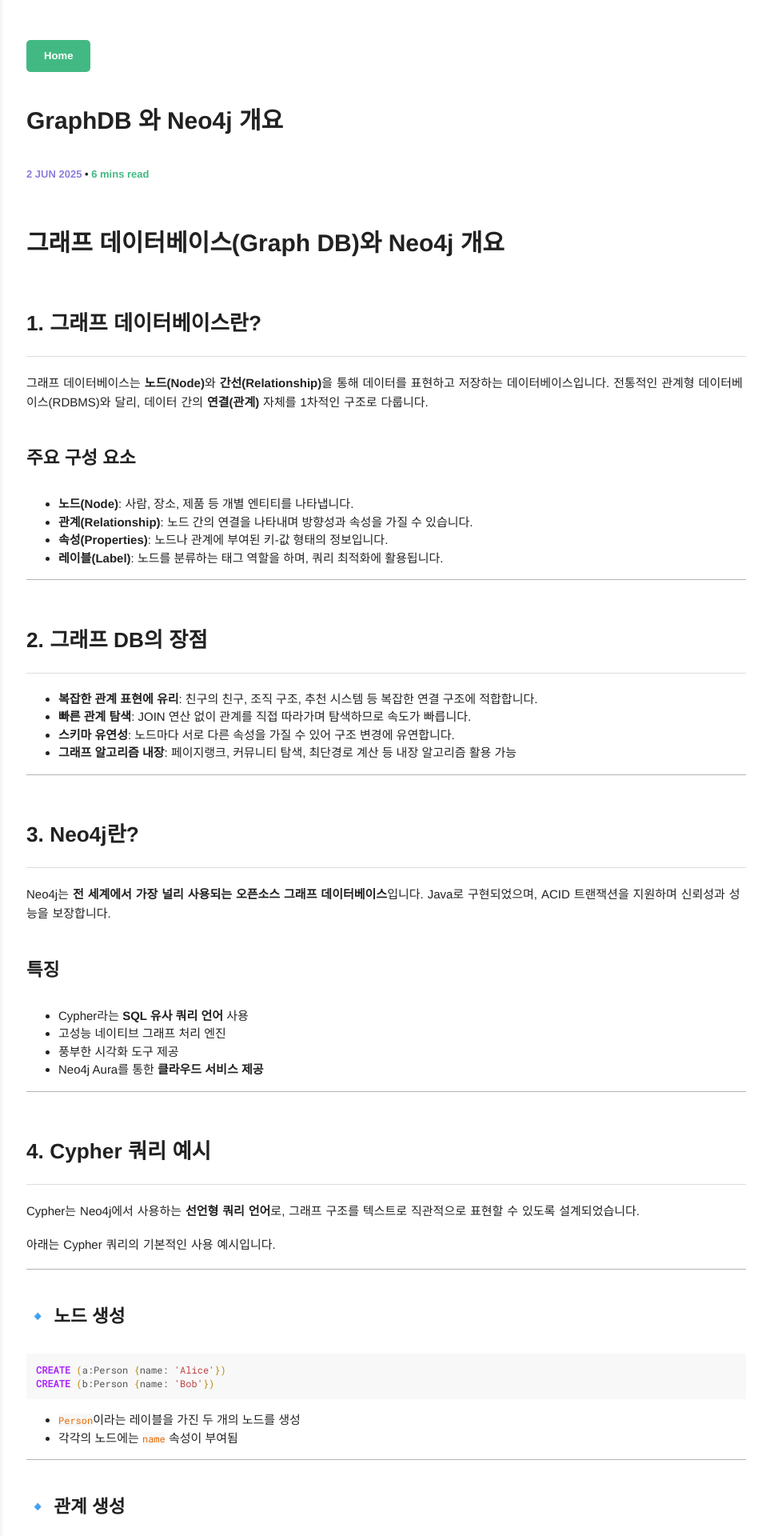
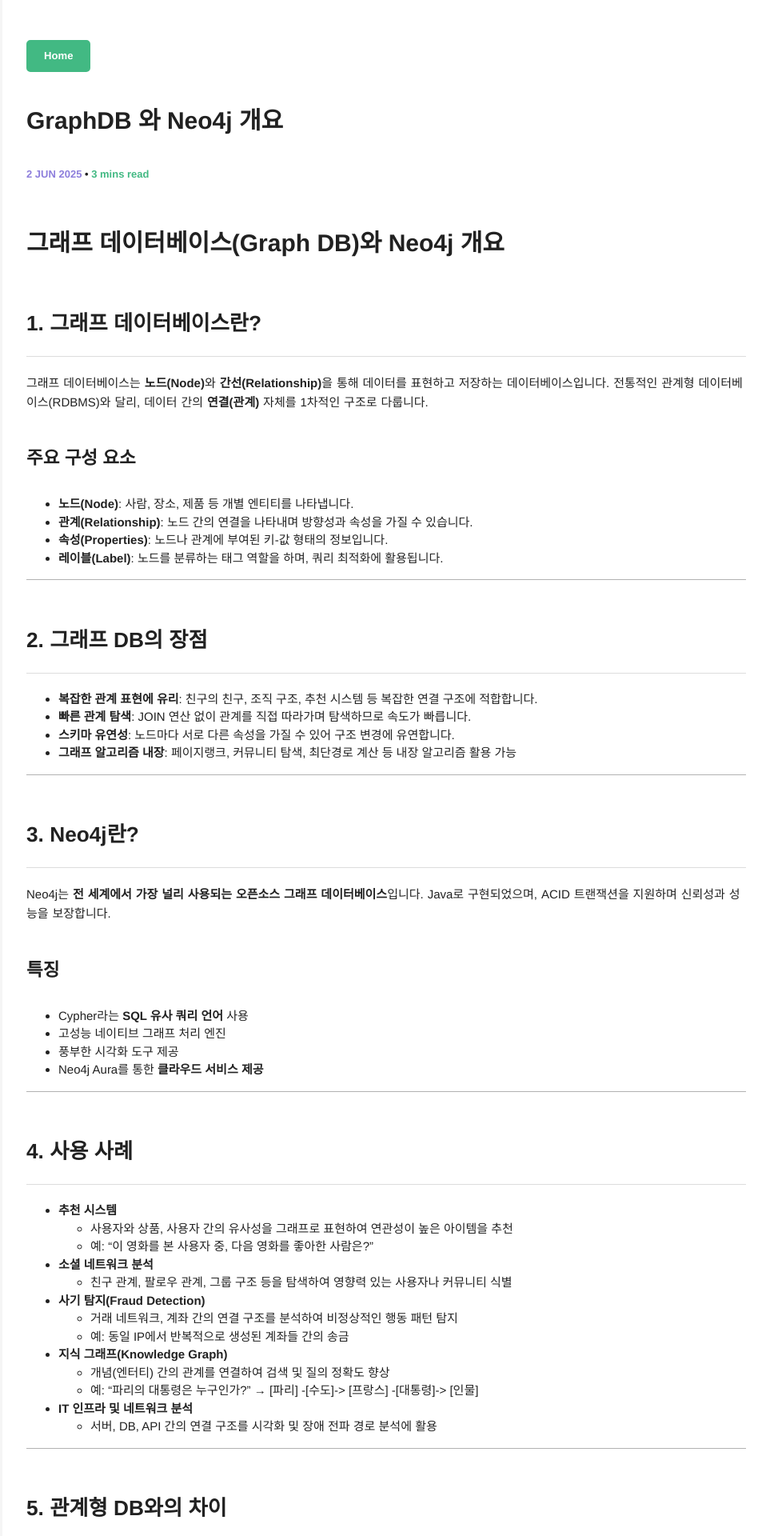
Before and after one commit to Hotsse/hotsse.github.io, a Jekyll site: the page built from _posts/2025-06-02-GraphDB GraphDB 와 Neo4j 개요.md, in a window 1280 px wide. Shown: the top 1920 px of the page at 80% size, without its empty margins (317-1280 px from the left). Built offline with Jekyll 4.4.1, drawn with Linux system fonts in a browser that asks for light colours; comment, search, counter and statistics services are not loaded; some of the changed text lies outside the part shown.

Commit message:
Update 2025-06-02-GraphDB GraphDB 와 Neo4j 개요.md

````diff
--- a/_posts/2025-06-02-GraphDB GraphDB 와 Neo4j 개요.md
+++ b/_posts/2025-06-02-GraphDB GraphDB 와 Neo4j 개요.md
@@ -40,95 +40,7 @@
 
 ---
 
-## 4. Cypher 쿼리 예시
-
-Cypher는 Neo4j에서 사용하는 **선언형 쿼리 언어**로, 그래프 구조를 텍스트로 직관적으로 표현할 수 있도록 설계되었습니다.
-
-아래는 Cypher 쿼리의 기본적인 사용 예시입니다.
-
----
-
-### 🔹 노드 생성
-
-```cypher
-CREATE (a:Person {name: 'Alice'})
-CREATE (b:Person {name: 'Bob'})
-```
-
-- `Person`이라는 레이블을 가진 두 개의 노드를 생성
-- 각각의 노드에는 `name` 속성이 부여됨
-
----
-
-### 🔹 관계 생성
-
-```cypher
-CREATE (a)-[:FRIENDS_WITH]->(b)
-```
-
-- `a` 노드와 `b` 노드를 `FRIENDS_WITH`라는 관계로 연결
-- 관계는 방향성을 가짐 (단방향)
-
-> 관계에도 속성을 부여할 수 있습니다:
-> ```cypher
-> CREATE (a)-[:FRIENDS_WITH {since: 2020}]->(b)
-> ```
-
----
-
-### 🔹 관계 탐색
-
-```cypher
-MATCH (p:Person {name: 'Alice'})-[:FRIENDS_WITH]->(friend)
-RETURN friend.name
-```
-
-- 이름이 "Alice"인 노드를 찾고, 해당 노드로부터 이어진 `FRIENDS_WITH` 관계를 따라 연결된 `friend` 노드를 탐색
-- 친구의 이름을 반환
-
----
-
-### 🔹 노드/관계 업데이트
-
-```cypher
-MATCH (p:Person {name: 'Alice'})
-SET p.age = 30
-```
-
-- "Alice" 노드에 `age` 속성을 추가 또는 업데이트
-
----
-
-### 🔹 노드 삭제
-
-```cypher
-MATCH (p:Person {name: 'Alice'})
-DETACH DELETE p
-```
-
-- 노드와 그에 연결된 모든 관계를 함께 삭제 (`DETACH DELETE` 사용)
-
----
-
-### 🔹 전체 그래프 조회 (예시용)
-
-```cypher
-MATCH (n)-[r]->(m)
-RETURN n, r, m
-```
-
-- 모든 노드와 관계를 조회하여 시각화할 때 사용
-
----
-
-Cypher는 관계 중심의 질의를 매우 직관적으로 표현할 수 있는 강력한 언어입니다.
-SQL과 달리 관계를 표현할 때 JOIN이 필요 없으며, 연결 구조를 자연스럽게 탐색하는 데 최적화되어 있습니다.
-
-> 💡 Cypher에서 `()-[]->()` 구조는 항상
-> `(출발 노드)-[관계]->(도착 노드)`를 의미합니다.
-
-
-## 5. 사용 사례
+## 4. 사용 사례
 
 - **추천 시스템**
   - 사용자와 상품, 사용자 간의 유사성을 그래프로 표현하여 연관성이 높은 아이템을 추천
@@ -150,7 +62,7 @@
 
 ---
 
-## 6. 관계형 DB와의 차이
+## 5. 관계형 DB와의 차이
 
 | 항목             | 관계형 DB (RDBMS)           | 그래프 DB (Neo4j 등)       |
 |------------------|-----------------------------|-----------------------------|
@@ -162,44 +74,7 @@
 
 ---
 
-## 7. Neo4j 실습 환경 소개
-
-### 7.1 Neo4j Desktop
-- 로컬 PC에 설치 가능한 GUI 기반 개발 툴
-- 그래프 생성, 시각화, 쿼리 실행 등 통합 환경 제공
-- 개발 및 테스트용으로 적합
-
-### 7.2 Neo4j Aura
-- Neo4j에서 제공하는 공식 클라우드 서비스
-- 별도 설치 없이 웹에서 데이터베이스 생성 및 운영 가능
-- 무료 플랜 제공 (Aura Free)
-
-### 7.3 Neo4j Browser
-- 웹 기반 UI (`http://localhost:7474`)
-- Cypher 쿼리 실행 및 그래프 시각화 기능 탑재
-- 빠른 구조 확인과 쿼리 실험에 유용
-
-### 7.4 Neo4j 드라이버 (Python 예시)
-
-```python
-from neo4j import GraphDatabase
-
-# Neo4j에 연결
-uri = "bolt://localhost:7687"
-driver = GraphDatabase.driver(uri, auth=("neo4j", "password"))
-
-# 트랜잭션으로 쿼리 실행
-def get_friends(tx, name):
-    query = "MATCH (p:Person {name: $name})-[:FRIENDS_WITH]->(friend) RETURN friend.name"
-    result = tx.run(query, name=name)
-    return [record["friend.name"] for record in result]
-
-with driver.session() as session:
-    friends = session.read_transaction(get_friends, "Alice")
-    print(friends)
-```
-
-## 8. 마무리
+## 6. 마무리
 
 Neo4j는 실세계의 데이터 관계를 명확하고 직관적으로 표현할 수 있는 대표적인 그래프 데이터베이스입니다.
 복잡한 관계를 가진 데이터를 다루는 분야에서는 전통적인 관계형 DB보다 더 직관적이고 성능 면에서도 뛰어난 선택이 될 수 있습니다.
````
